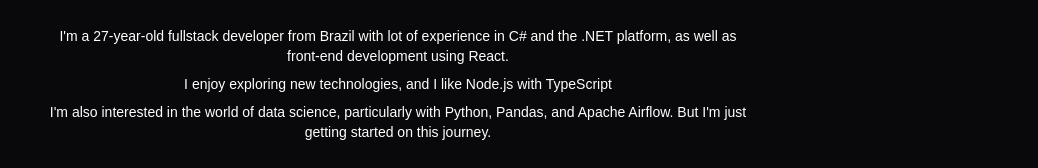
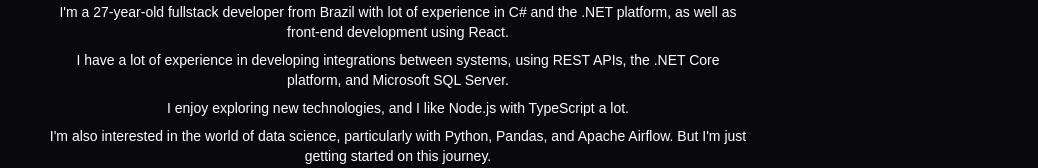
Before and after one commit to maiconfriedel/maiconfriedel.github.io, a React (Vite) app: page / in a window 1280 px wide. Shown: the part 525-693 px from the top of the page, without its empty margins (242-1280 px from the left). Built offline with nearby package versions, Linux system fonts and the light colour scheme.

Commit message:
feat: added the integration topic

```diff
--- a/src/App.tsx
+++ b/src/App.tsx
@@ -64,6 +64,7 @@ function App() {
           <p>{t("description.part1")}</p>
           <p>{t("description.part2")}</p>
           <p>{t("description.part3")}</p>
+          <p>{t("description.part4")}</p>
         </div>
       </div>
     </div>
--- a/src/i18n/en/translation.json
+++ b/src/i18n/en/translation.json
@@ -2,7 +2,8 @@
   "title": "Fullstack Developer",
   "description": {
     "part1": "I'm a 27-year-old fullstack developer from Brazil with lot of experience in C# and the .NET platform, as well as front-end development using React.",
-    "part2": "I enjoy exploring new technologies, and I like Node.js with TypeScript",
-    "part3": "I'm also interested in the world of data science, particularly with Python, Pandas, and Apache Airflow. But I'm just getting started on this journey."
+    "part2": "I have a lot of experience in developing integrations between systems, using REST APIs, the .NET Core platform, and Microsoft SQL Server.",
+    "part3": "I enjoy exploring new technologies, and I like Node.js with TypeScript a lot.",
+    "part4": "I'm also interested in the world of data science, particularly with Python, Pandas, and Apache Airflow. But I'm just getting started on this journey."
   }
 }
--- a/src/i18n/pt/translation.json
+++ b/src/i18n/pt/translation.json
@@ -2,7 +2,8 @@
   "title": "Desenvolvedor Fullstack",
   "description": {
     "part1": "Sou um desenvolvedor fullstack, 27 anos de idade, com muita experiência em C# e na plataforma .NET, além de desenvolvimento front-end usando React.",
-    "part2": "Gosto de explorar novas tecnologias e tenho um grande interesse em Node.js com TypeScript.",
-    "part3": "Também estou interessado no mundo da ciência de dados, especialmente com Python, Pandas e Apache Airflow. Mas estou apenas começando essa jornada."
+    "part2": "Tenho muita experiência em desenvolvimento de integrações entre sistemas, com utilização de API's REST, plataforma .NET Core e Microsoft SQL Server",
+    "part3": "Gosto de explorar novas tecnologias e tenho um grande interesse em Node.js com TypeScript.",
+    "part4": "Também estou interessado no mundo da ciência de dados, especialmente com Python, Pandas e Apache Airflow. Mas estou apenas começando essa jornada."
   }
 }
```
